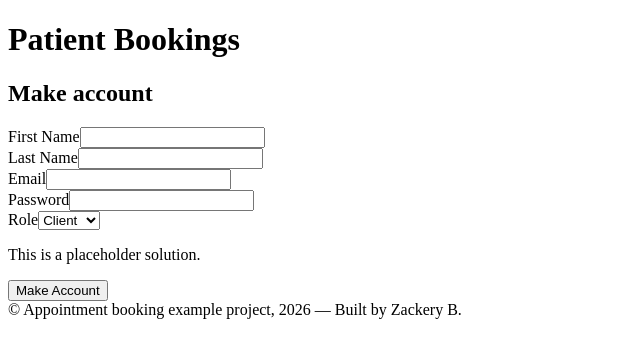
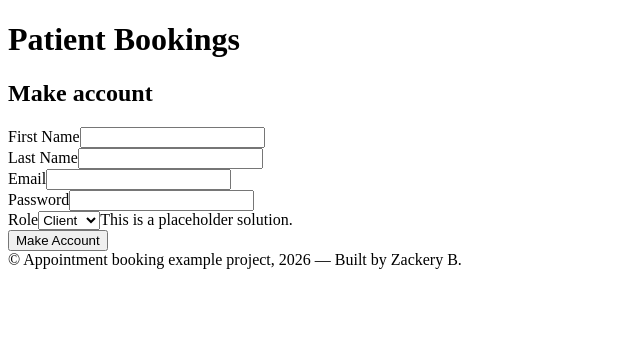
Before and after one commit to Zackery-B/Appointment-Booking, a React (Vite) app in the folder Client/: page /signup in a window 1280 px wide. Shown: the top 358 px of the page, without its empty margins (0-640 px from the left). Built offline with nearby package versions, Linux system fonts and the light colour scheme.

Commit message:
Make the select placeholder text in line with select

```diff
--- a/Client/src/routes/SignupPage.tsx
+++ b/Client/src/routes/SignupPage.tsx
@@ -113,7 +113,7 @@ export default function MakeAccountPage() {
                 <option value="client">Client</option>
                 <option value="doctor">Doctor</option>
                 </select>
-                <p>This is a placeholder solution.</p>
+                <span>This is a placeholder solution.</span>
             </div>
             <div>
                 <button>Make Account</button>
```
